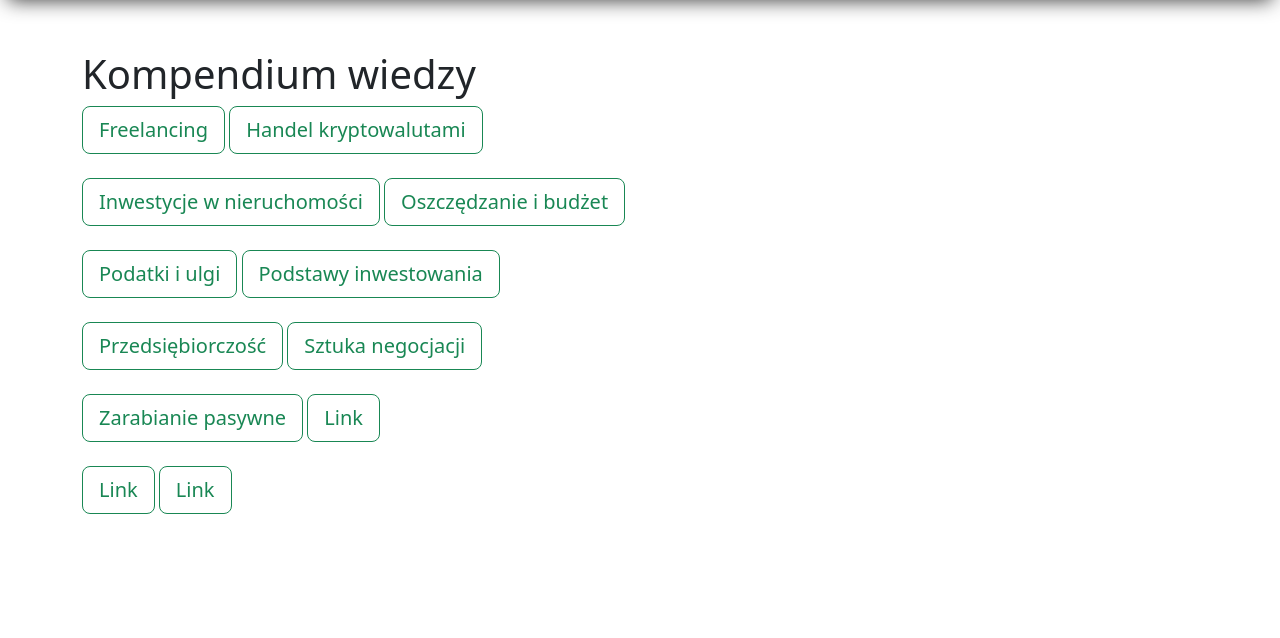
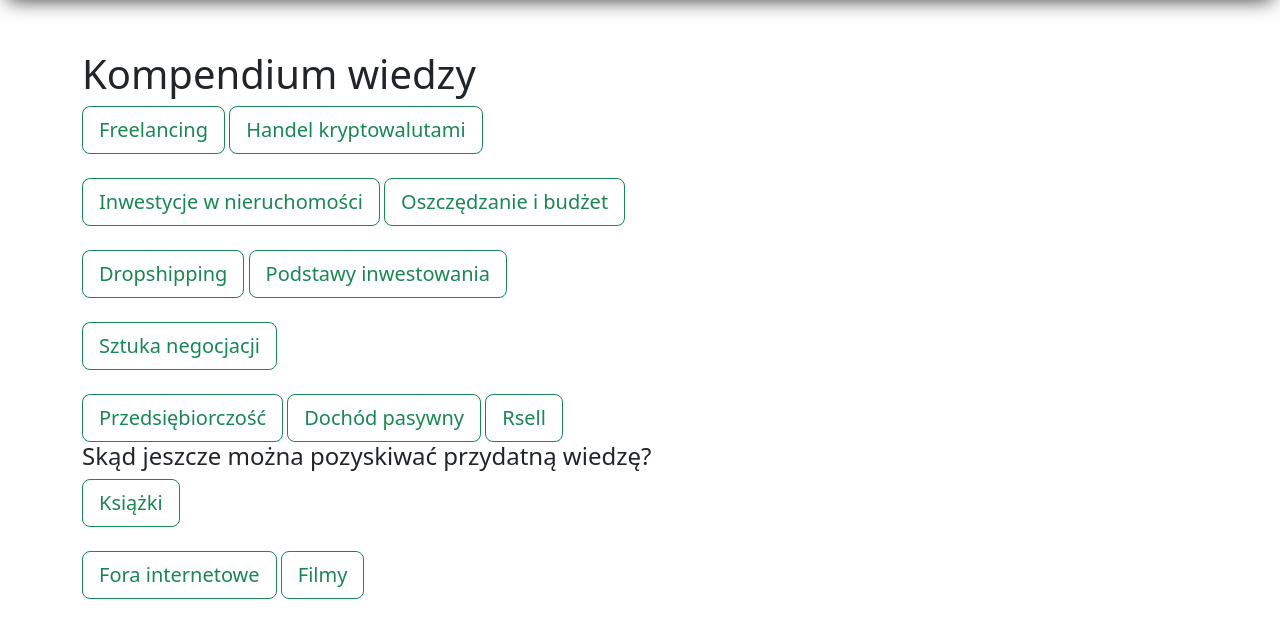
Before and after one commit to patrickt00/fasthajs.pl, a PHP site: page /wiedza/ in a window 1280 px wide. Shown: the part 78-716 px from the top of the page. Run offline with PHP 8.4, Linux system fonts and the light colour scheme.

Commit message:
Minor changes in buttons in "wiedza" subpage

```diff
--- a/wiedza/index.php
+++ b/wiedza/index.php
@@ -22,18 +22,20 @@
     <!-- Page content -->
     <div class="container" style="margin-top: 50px;">
         <h1>Kompendium wiedzy</h1>
-        <a class="btn btn-outline-success btn-lg" href="freelancing" role="button">Freelancing</a>
-        <a class="btn btn-outline-success btn-lg" href="freelancing" role="button">Handel kryptowalutami</a><br><br>
-        <a class="btn btn-outline-success btn-lg" href="freelancing" role="button">Inwestycje w nieruchomości</a>
-        <a class="btn btn-outline-success btn-lg" href="freelancing" role="button">Oszczędzanie i budżet</a><br><br>
-        <a class="btn btn-outline-success btn-lg" href="freelancing" role="button">Podatki i ulgi</a>
-        <a class="btn btn-outline-success btn-lg" href="freelancing" role="button">Podstawy inwestowania</a><br><br>
-        <a class="btn btn-outline-success btn-lg" href="freelancing" role="button">Przedsiębiorczość</a>
-        <a class="btn btn-outline-success btn-lg" href="freelancing" role="button">Sztuka negocjacji</a><br><br>
-        <a class="btn btn-outline-success btn-lg" href="freelancing" role="button">Zarabianie pasywne</a>
-        <a class="btn btn-outline-success btn-lg" href="freelancing" role="button">Link</a><br><br>
-        <a class="btn btn-outline-success btn-lg" href="freelancing" role="button">Link</a>
-        <a class="btn btn-outline-success btn-lg" href="freelancing" role="button">Link</a><br><br>
+        <a class="btn btn-outline-success btn-lg" href="/wiedza/freelancing" role="button">Freelancing</a>
+        <a class="btn btn-outline-success btn-lg" href="/wiedza/handel_kryptowalutami" role="button">Handel kryptowalutami</a><br><br>
+        <a class="btn btn-outline-success btn-lg" href="/wiedza/nieruchomosci" role="button">Inwestycje w nieruchomości</a>
+        <a class="btn btn-outline-success btn-lg" href="/wiedza/oszczedzanie" role="button">Oszczędzanie i budżet</a><br><br>
+        <a class="btn btn-outline-success btn-lg" href="/wiedza/dropshipping" role="button">Dropshipping</a>
+        <a class="btn btn-outline-success btn-lg" href="/wiedza/inwestycje" role="button">Podstawy inwestowania</a><br><br>
+        <a class="btn btn-outline-success btn-lg" href="/wiedza/negocjacje" role="button">Sztuka negocjacji</a><br><br>
+        <a class="btn btn-outline-success btn-lg" href="/wiedza/przedsiebiorczosc" role="button">Przedsiębiorczość</a>
+        <a class="btn btn-outline-success btn-lg" href="/wiedza/pasywny" role="button">Dochód pasywny</a>
+        <a class="btn btn-outline-success btn-lg" href="/wiedza/resell" role="button">Rsell</a><br>
+        <h4>Skąd jeszcze można pozyskiwać przydatną wiedzę?</h4>
+        <a class="btn btn-outline-success btn-lg" href="/wiedza/ksiazki" role="button">Książki</a><br><br>
+        <a class="btn btn-outline-success btn-lg" href="/wiedza/fora" role="button">Fora internetowe</a>
+        <a class="btn btn-outline-success btn-lg" href="/wiedza/filmy" role="button">Filmy</a><br><br>
     </div>
 
 <!-- Scripts -->
```
